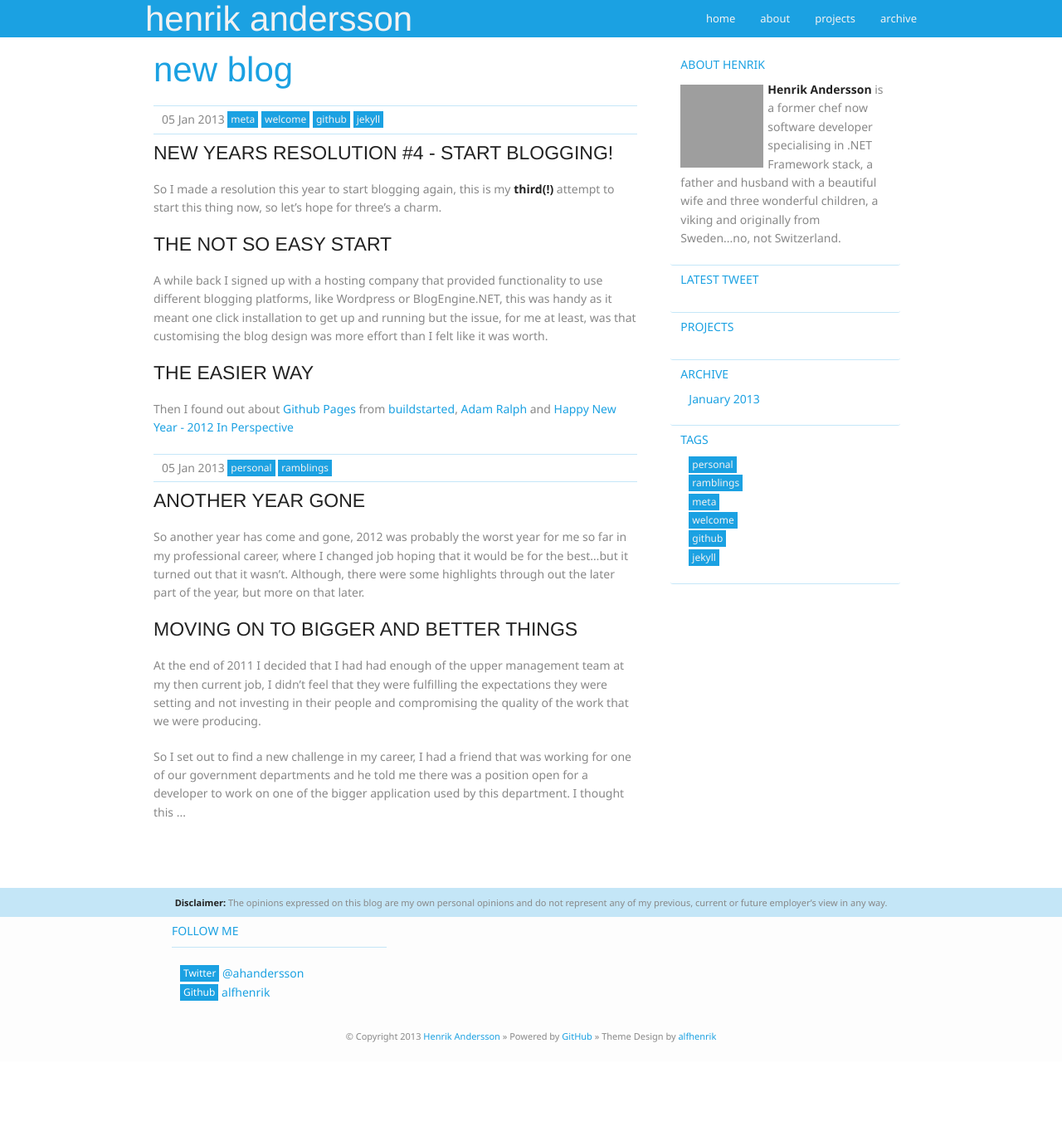
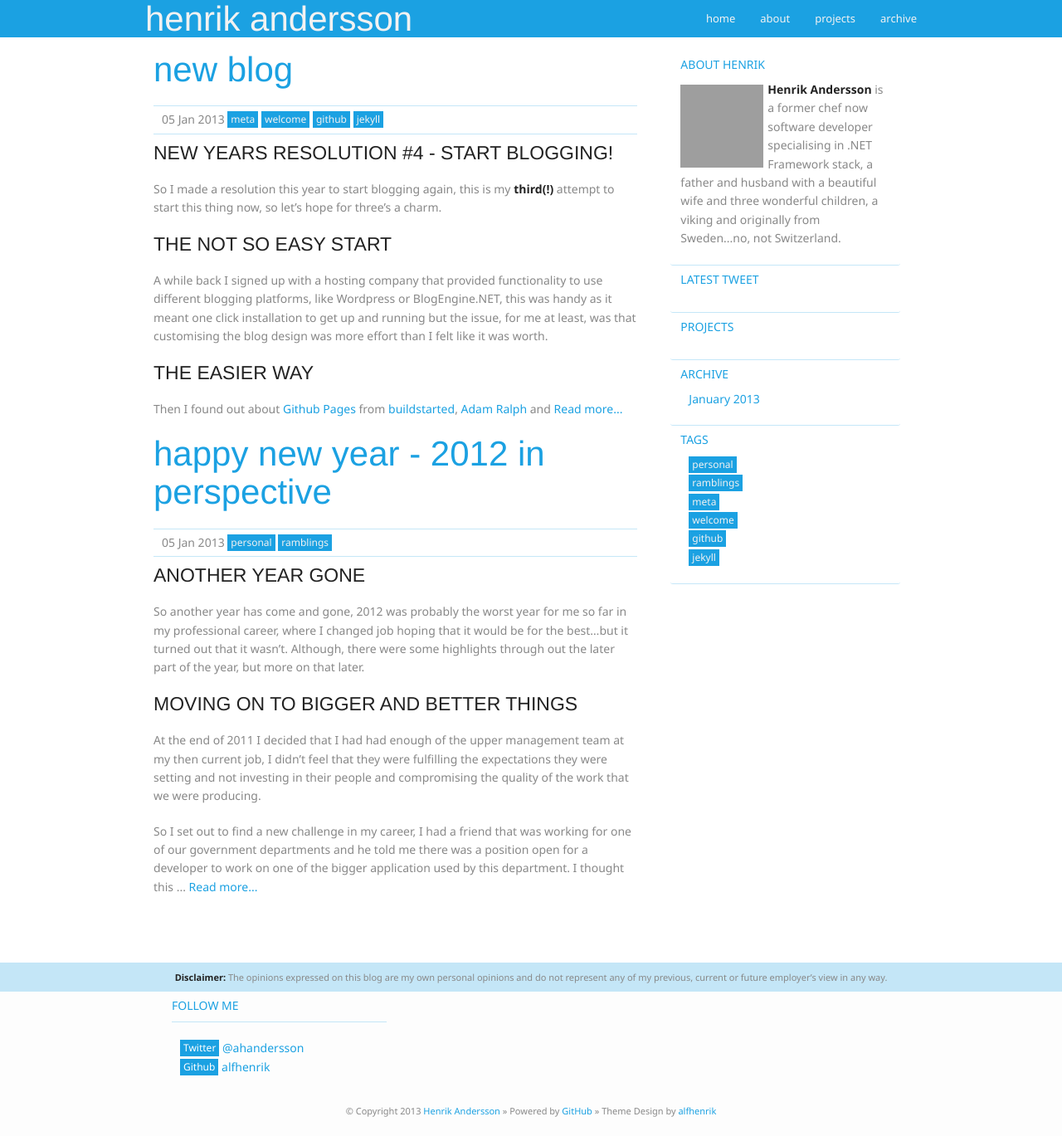
Before and after one commit to hnrkndrssn/hnrkndrssn.github.io, a Jekyll site: the page built from index.html, in a window 1280 px wide and 1369 px high. Shown: the whole window at 83% size. Built offline with Jekyll 4.4.1, drawn with Linux system fonts in a browser that asks for light colours; Markdown is read by kramdown in place of the engine named in the settings; grey boxes are pictures that could not be loaded.

Commit message:
add read more link

```diff
--- a/index.html
+++ b/index.html
@@ -12,5 +12,5 @@
         {% endfor %}
     </p>
 </div>
-{{ post.content | truncate: 1000 }}
+{{ post.content | truncate: 1000 }} <a href="{{ post.url | remove:'.html' }}">Read more...</a>
 {% endfor %}
```
